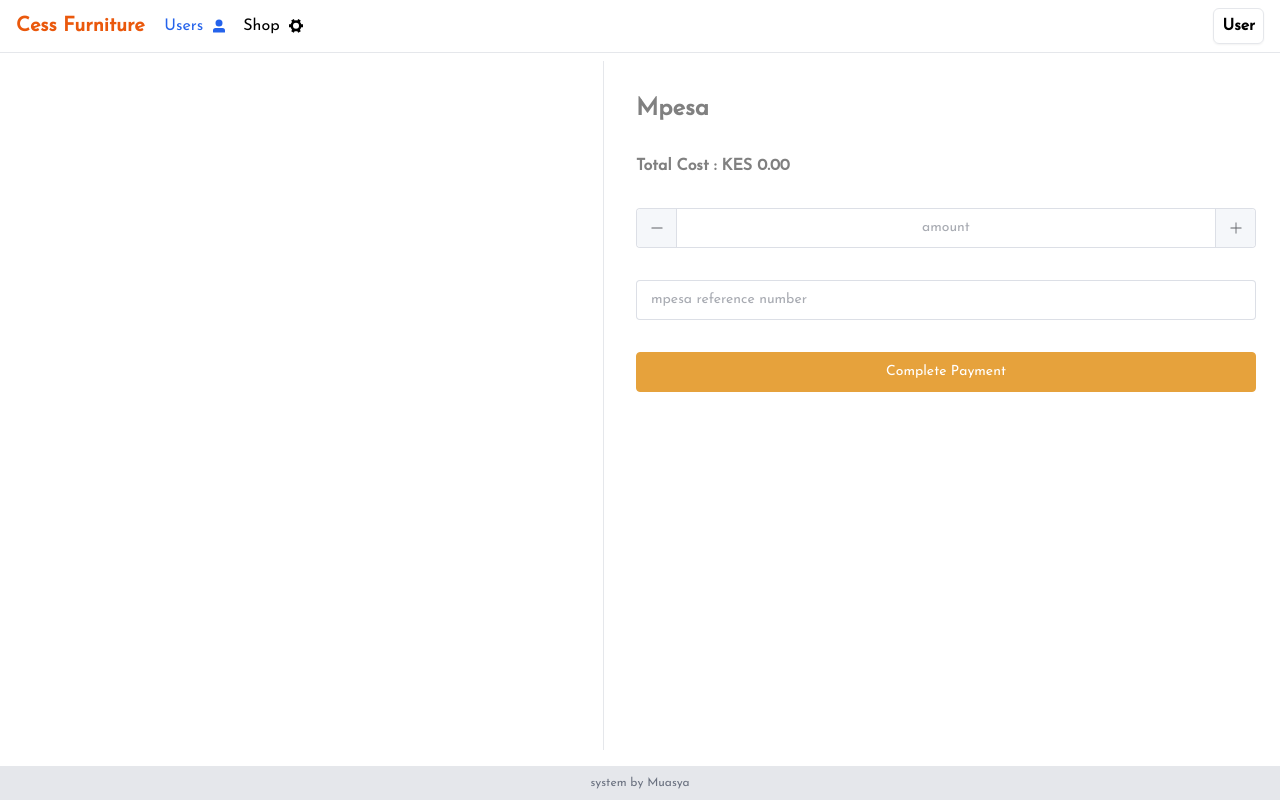
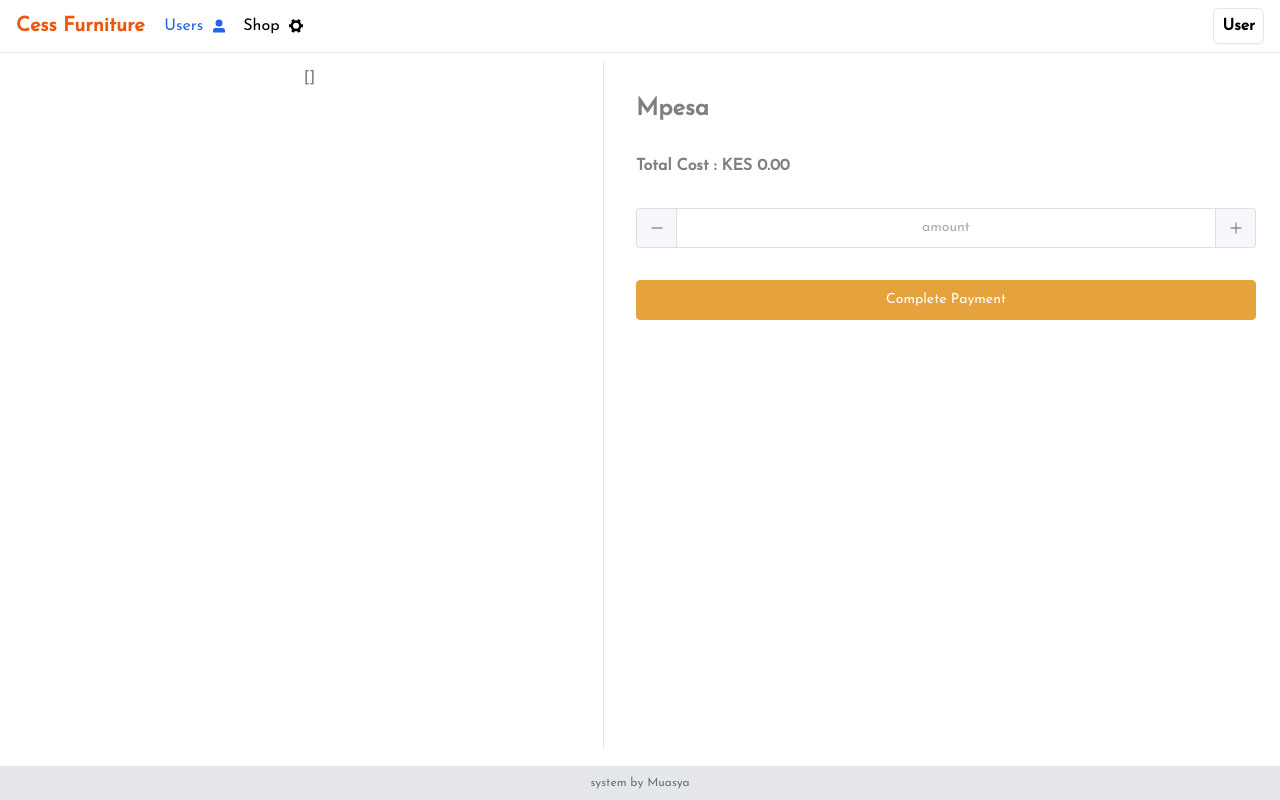
Before and after one commit to muasya-victor/cess-funiture, a Vue app: page /dashboard/checkout in a window 1280 px wide. Built offline with nearby package versions, Linux system fonts and the light colour scheme.

Commit message:
add to cart and complete payment

```diff
--- a/src/views/checkout/CheckoutPage.vue
+++ b/src/views/checkout/CheckoutPage.vue
@@ -1,7 +1,40 @@
 <script setup>
 import {ref, onMounted} from "vue";
+import store from "@/store"
+import router from "@/router/index.js";
 
 const cartProducts = ref([])
+const formData = ref([])
+const authData = JSON.parse(localStorage.getItem("authData"));
+
+const attemptSubmit = () => {
+  console.log('start')
+  store.dispatch('postData', {
+    url: 'carts',
+    data: {
+      items: cartProducts.value.map((item) => ({
+        product: item.product.id,
+        quantity: item.quantity
+      })),
+      customer: authData.user?.id
+    }
+  })
+      .then((res) => {
+        store.dispatch('postData', {
+          url: 'payments', data: {
+            customer: authData.user?.id,
+            cart: res?.data?.id,
+            amount: formData.value.amount,
+            payment_method: "cash",
+          }
+        })
+      })
+      .then((resp) => {
+        localStorage.removeItem("cart");
+        router.push('/')
+      })
+};
+
 
 const getCartProducts = ()=>{
   cartProducts.value = JSON.parse(localStorage.getItem('cart')) || [];
@@ -43,7 +76,7 @@
 
     <div class="flex flex-col border-r h-full
      items-center justify-start gap-8 flex-1 p-2">
-<!--      {{cartProducts}}-->
+      {{cartProducts}}
       <div class="border flex items-center justify-between gap-2 p-4 w-full rounded" v-for="product in cartProducts" :key="product.product.id">
         <span class="capitalize font-bold text-lg">{{product.product?.product_name}}</span>
 
@@ -58,9 +91,8 @@
 
       <span class="font-bold">Total Cost : {{formatCurrency(calculateTotalCost())}}</span>
 
-      <el-input-number style="width: 100%;" size="large" placeholder="amount"></el-input-number>
-      <el-input size="large" placeholder="mpesa reference number"></el-input>
-      <el-button class="w-full" type="warning" size="large">Complete Payment</el-button>
+      <el-input-number style="width: 100%;" v-model="formData.amount" size="large" placeholder="amount"></el-input-number>
+      <el-button class="w-full" type="warning" html-type="submit" @click="attemptSubmit" size="large">Complete Payment</el-button>
     </div>
 
   </div>
```
